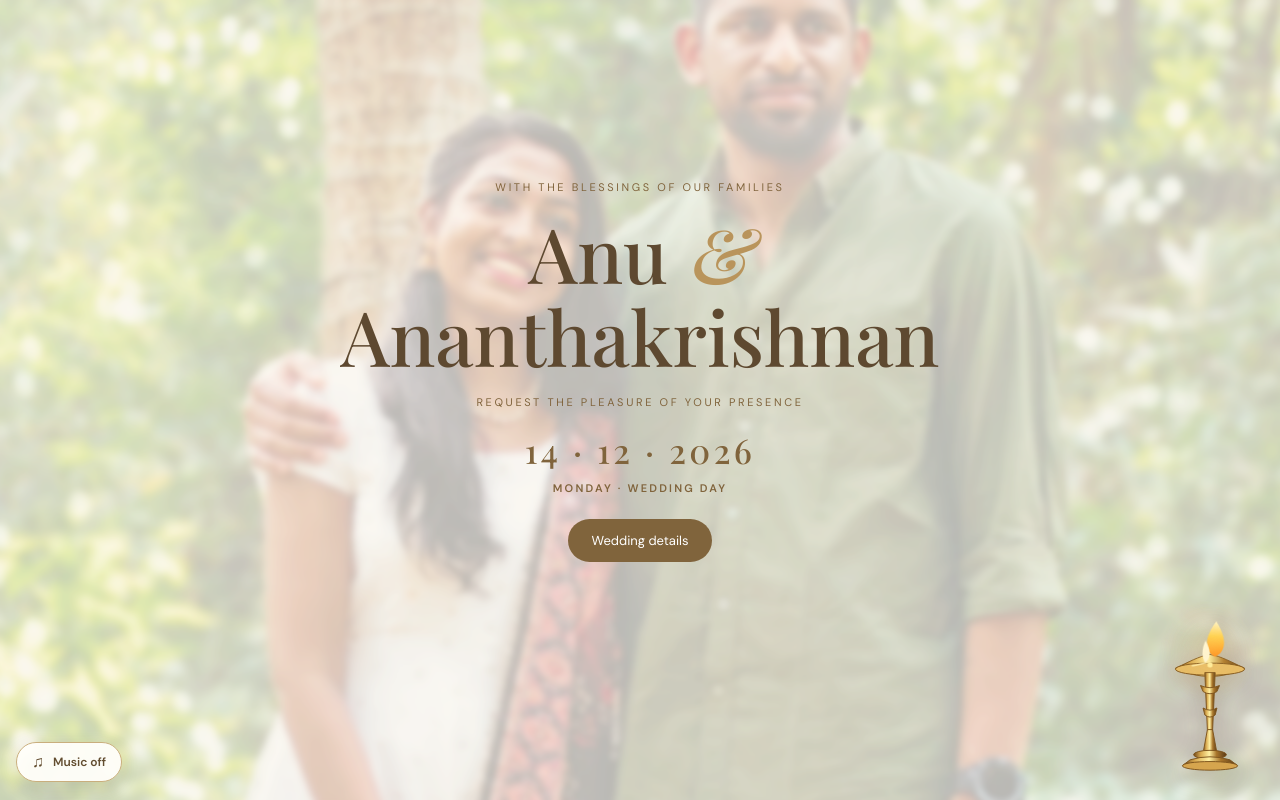
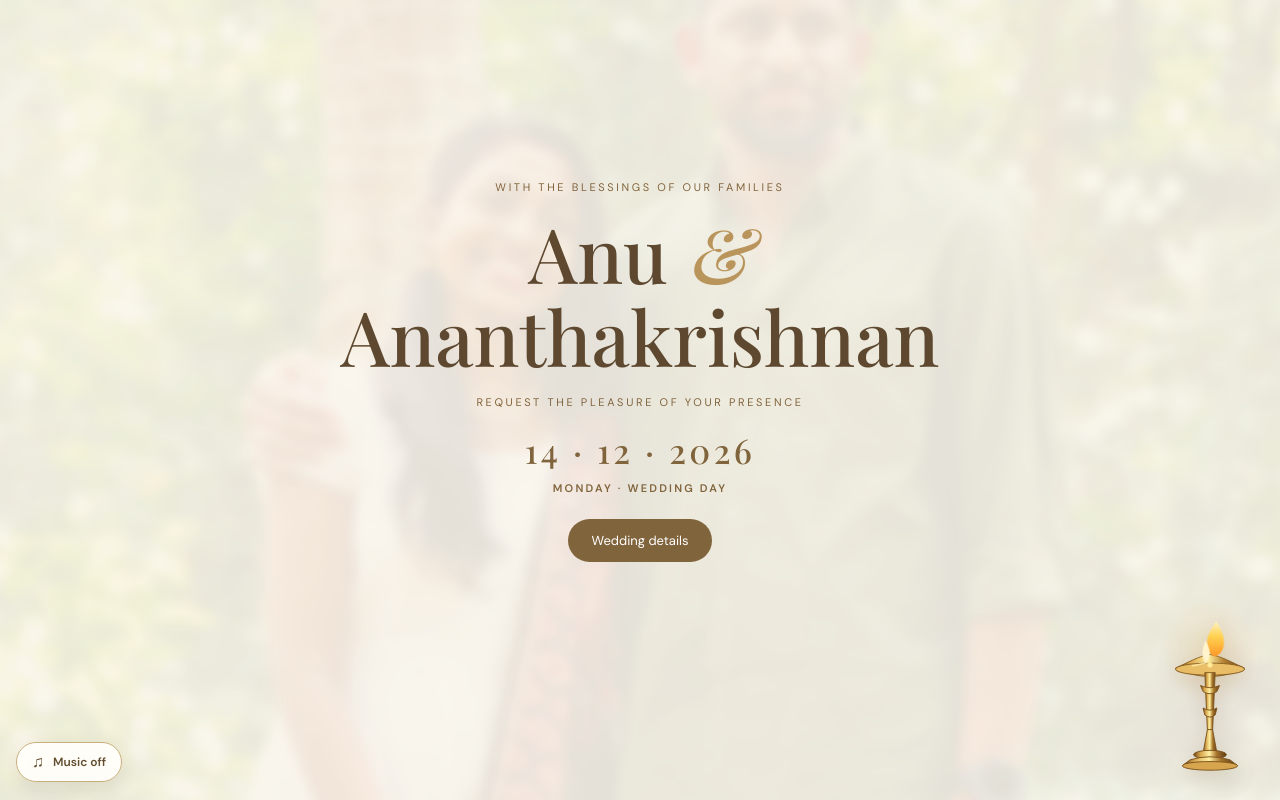
Before and after one commit to devadhathan0723-rgb/Anu-Ananthakrishnan-Wedding, a plain HTML site: page index.html in a window 1280 px wide. Shown: the top 800 px of the page. Drawn offline with nearby package versions, Linux system fonts and the light colour scheme.

Commit message:
Add files via upload

```diff
--- a/index.html
+++ b/index.html
@@ -12,9 +12,9 @@
 *{box-sizing:border-box}
 html{scroll-behavior:smooth;scroll-padding-top:18px}
 body{margin:0;background:var(--cream);color:var(--ink);font-family:'DM Sans',sans-serif;position:relative;isolation:isolate;overflow-x:hidden}
-body::before{content:"";position:fixed;inset:-12px;z-index:-2;background-image:url("assets/couple.jpg");background-size:cover;background-position:center 28%;background-repeat:no-repeat;filter:blur(3px);opacity:.48;transform:scale(1.04);pointer-events:none}
-body::after{content:"";position:fixed;inset:0;z-index:-1;background:rgba(251,248,241,.25);pointer-events:none}
-.hero{min-height:100svh;padding:34px 18px 92px;display:flex;align-items:center;justify-content:center;text-align:center;background:rgba(248,242,230,.28);backdrop-filter:blur(1px);position:relative}
+body::before{content:"";position:fixed;inset:-12px;z-index:-2;background-image:url("assets/couple.jpg");background-size:cover;background-position:center 28%;background-repeat:no-repeat;filter:blur(5px);opacity:.32;transform:scale(1.04);pointer-events:none}
+body::after{content:"";position:fixed;inset:0;z-index:-1;background:rgba(251,248,241,.48);pointer-events:none}
+.hero{min-height:100svh;padding:34px 18px 92px;display:flex;align-items:center;justify-content:center;text-align:center;background:rgba(248,242,230,.46);backdrop-filter:blur(1px);position:relative}
 .hero-inner{width:min(760px,100%);position:relative;z-index:1}
 .eyebrow{font-size:11px;letter-spacing:.24em;text-transform:uppercase;color:var(--gold-dark)}
 h1,h2,h3{font-family:'Playfair Display',serif;font-weight:500}
```
